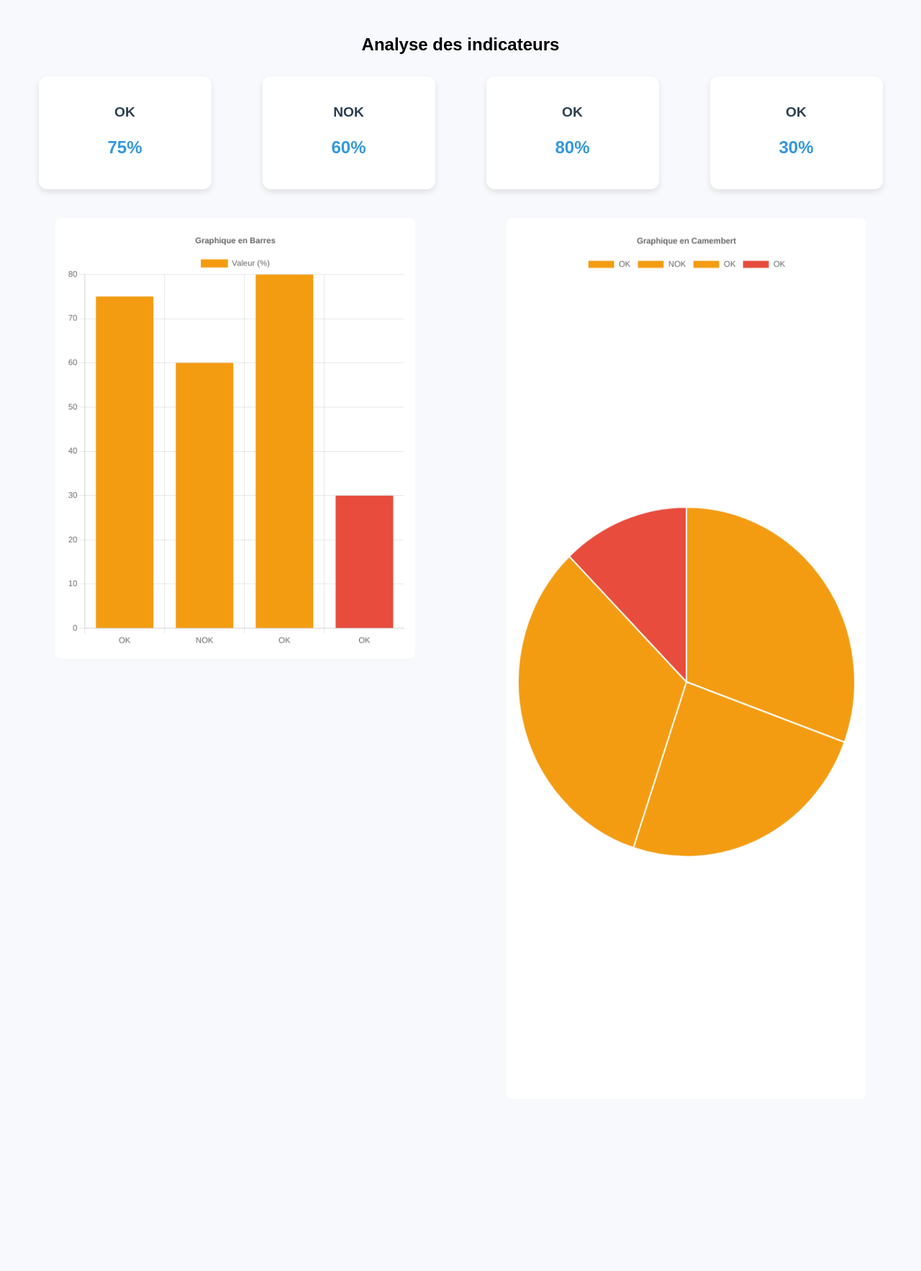
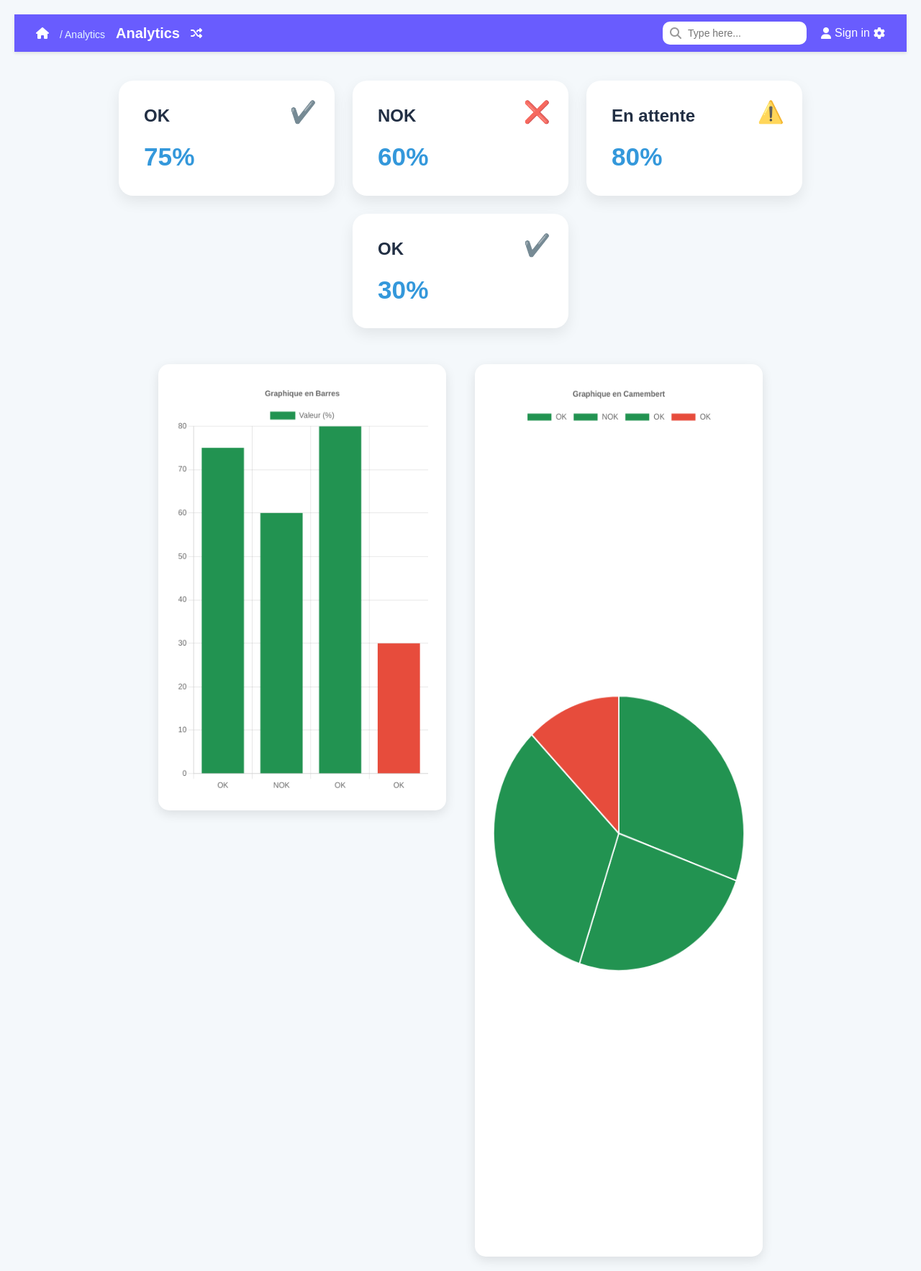
Before and after one commit to ouissalkh/Projet-Contrat-Qualit-, a PHP site: page /Analytics/Analytics.html in a window 1280 px wide. Shown: the whole page at 72% size. Before the commit the page ends 1190 px from the top, so only its background shows below. Run offline with PHP 8.4, Linux system fonts and the light colour scheme.

Commit message:
Mise à jour du dashboard : Analytics + nouvelle image + styles

```diff
--- a/Analytics/Analytics.css
+++ b/Analytics/Analytics.css
@@ -1,71 +1,227 @@
+/* ===== Reset ===== */
+* {
+  margin: 0;
+  padding: 0;
+  box-sizing: border-box;
+}
+
 body {
   font-family: 'Poppins', sans-serif;
+  background: #f5f7fa;
+  color: #2c3e50;
+  line-height: 1.6;
+  min-height: 100vh;
   padding: 20px;
-  background: #f7f9fc;
 }
 
-h2 {
-  text-align: center;
+/* ===== NAVBAR ===== */
+nav {
+  background: #fff;
+  display: flex;
+  align-items: center;
+  padding: 10px 20px;
+  border-radius: 10px;
+  box-shadow: 0 3px 10px rgba(0,0,0,0.1);
+  gap: 20px;
+  margin-bottom: 30px;
+  flex-wrap: wrap;
+}
+
+nav .nav-link {
+  font-weight: 600;
+  color: #3498db;
+  text-decoration: none;
+  font-size: 1.1rem;
+}
+
+nav .form-input {
+  flex-grow: 1;
+  position: relative;
+}
+
+nav .form-input input[type="search"] {
+  width: 100%;
+  padding: 10px 40px 10px 15px;
+  border: 2px solid #ddd;
+  border-radius: 30px;
+  font-size: 1rem;
+  transition: border-color 0.3s ease;
+}
+
+nav .form-input input[type="search"]:focus {
+  outline: none;
+  border-color: #3498db;
+}
+
+nav .form-input button.search-btn {
+  position: absolute;
+  right: 8px;
+  top: 50%;
+  transform: translateY(-50%);
+  background: transparent;
+  border: none;
+  color: #3498db;
+  font-size: 1.2rem;
+  cursor: pointer;
+}
+
+nav .notification {
+  position: relative;
+  font-size: 1.5rem;
+  color: #555;
+  cursor: pointer;
+}
+
+nav .notification .num {
+  position: absolute;
+  top: -6px;
+  right: -8px;
+  background: #e74c3c;
+  color: #fff;
+  border-radius: 50%;
+  padding: 2px 7px;
+  font-size: 0.75rem;
+  font-weight: 700;
+}
+
+nav .profile img {
+  width: 38px;
+  height: 38px;
+  border-radius: 50%;
+  object-fit: cover;
+  cursor: pointer;
+  border: 2px solid #3498db;
+}
+
+/* ===== HEAD TITLE ===== */
+.head-title {
+  display: flex;
+  justify-content: space-between;
+  align-items: center;
   margin-bottom: 30px;
 }
 
-#searchInput {
-  margin-bottom: 30px;
-  padding: 10px;
-  width: 100%;
-  max-width: 400px;
-  display: block;
-  margin-left: auto;
-  margin-right: auto;
-  border-radius: 8px;
-  border: 1px solid #ccc;
+.head-title .left h1 {
+  font-size: 2rem;
+  color: #222f44;
 }
 
+.breadcrumb {
+  list-style: none;
+  display: flex;
+  align-items: center;
+  color: #888;
+  font-size: 0.9rem;
+  margin-top: 5px;
+  gap: 5px;
+}
+
+.breadcrumb li a {
+  color: #3498db;
+  text-decoration: none;
+}
+
+.breadcrumb li i {
+  font-size: 1rem;
+  color: #ccc;
+}
+
+.btn-download {
+  display: flex;
+  align-items: center;
+  background: #3498db;
+  color: white;
+  padding: 10px 15px;
+  border-radius: 30px;
+  text-decoration: none;
+  font-weight: 600;
+  gap: 8px;
+  transition: background 0.3s ease;
+}
+
+.btn-download:hover {
+  background: #1d6fa5;
+}
+
+.btn-download i {
+  font-size: 1.3rem;
+}
+
+/* ===== CARTES INDICATEURS ===== */
 .indicateur-cards {
   display: flex;
-  justify-content: space-around;
-  gap: 20px;
-  margin-bottom: 40px;
+  gap: 25px;
   flex-wrap: wrap;
+  justify-content: center;
+  margin-top: 40px;
 }
 
 .card {
-  background-color: #ffffff;
-  padding: 20px;
-  border-radius: 12px;
-  box-shadow: 0 4px 8px rgba(0,0,0,0.1);
-  text-align: center;
-  flex: 1;
-  max-width: 200px;
+  position: relative;
+  background: #ffffff;
+  box-shadow: 0 8px 20px rgba(0, 0, 0, 0.08);
+  border-radius: 20px;
+  padding: 30px 35px 25px;
+  width: 100%;
+  max-width: 300px;
+  min-height: 120px;
+  transition: transform 0.3s ease, box-shadow 0.3s ease;
+  display: flex;
+  flex-direction: column;
+  justify-content: space-between;
 }
 
-.card h3 {
-  margin-bottom: 10px;
-  font-size: 1.2em;
-  color: #2c3e50;
+.card:hover {
+  transform: translateY(-5px);
+  box-shadow: 0 10px 25px rgba(0, 0, 0, 0.12);
 }
 
-.card p {
-  font-size: 1.5em;
-  font-weight: bold;
-  color: #3498db;
+.card-icon {
+  position: absolute;
+  top: 20px;
+  right: 25px;
+  font-size: 30px;
+  color: #4a90e2;
+  opacity: 0.8;
+  transition: opacity 0.3s ease;
 }
 
+.card:hover .card-icon {
+  opacity: 1;
+}
+
+.card-content h3 {
+  font-size: 1.5rem;
+  color: #222f44;
+  font-weight: 700;
+  margin-bottom: 10px;
+}
+
+.card-content p {
+  font-size: 2.2rem;
+  color: #3498db;
+  font-weight: 700;
+}
+
+/* ===== GRAPHIQUES ===== */
 .charts {
   display: flex;
-  justify-content: space-around;
+  gap: 40px;
+  justify-content: center;
   flex-wrap: wrap;
-  gap: 30px;
+  margin-top: 50px;
 }
 
 canvas {
-  max-width: 500px;
-  background-color: #fff;
-  border-radius: 8px;
-  padding: 15px;
+  background: #fff;
+  border-radius: 15px;
+  padding: 25px;
+  max-width: 400px;
+  height: 90px;
+  box-shadow: 0 5px 15px rgba(0,0,0,0.1);
 }
 
-/* Responsive */
+/* ===== RESPONSIVE ===== */
 @media (max-width: 768px) {
   .indicateur-cards {
     flex-direction: column;
@@ -78,6 +234,87 @@ canvas {
   }
 
   canvas {
-    width: 90% !important;
+    max-width: 95vw;
+    padding: 15px;
+  }
+
+  nav {
+    flex-wrap: wrap;
+    gap: 15px;
   }
 }
+@import url('https://fonts.googleapis.com/css2?family=Poppins:wght@400;600&display=swap');
+
+body {
+  margin: 0;
+  font-family: 'Poppins', sans-serif;
+  background-color: #f4f8fb;
+}
+
+/* Header bar */
+.header {
+  display: flex;
+  justify-content: space-between;
+  align-items: center;
+  background-color: #695CFE;
+  color: white;
+  padding: 10px 30px;
+  box-shadow: 0 2px 4px rgba(0, 0, 0, 0.1);
+}
+
+/* Left part (breadcrumb + title) */
+.header-left {
+  display: flex;
+  align-items: center;
+  gap: 15px;
+}
+
+.header-left i {
+  font-size: 16px;
+}
+
+.breadcrumb {
+  font-size: 14px;
+  color: #e6f8ff;
+}
+
+.page-title {
+  font-weight: 600;
+  font-size: 20px;
+}
+
+/* Right part (search + sign in) */
+.header-right {
+  display: flex;
+  align-items: center;
+  gap: 20px;
+}
+
+.search-box {
+  position: relative;
+}
+
+.search-box input {
+  padding: 8px 12px 8px 35px;
+  border: none;
+  border-radius: 10px;
+  font-size: 14px;
+  width: 200px;
+}
+
+.search-box i {
+  position: absolute;
+  top: 50%;
+  left: 10px;
+  transform: translateY(-50%);
+  color: #999;
+}
+
+.signin {
+  display: flex;
+  align-items: center;
+  gap: 5px;
+  color: white;
+  font-weight: 500;
+  cursor: pointer;
+}
--- a/Analytics/Analytics.html
+++ b/Analytics/Analytics.html
@@ -4,34 +4,74 @@
   <meta charset="UTF-8">
   <title>Analyse des indicateurs</title>
   <link rel="stylesheet" href="Analytics.css">
+  <link rel="stylesheet" href="https://cdnjs.cloudflare.com/ajax/libs/font-awesome/6.4.0/css/all.min.css">
   <script src="https://cdn.jsdelivr.net/npm/chart.js"></script>
 </head>
 <body>
 
-  <h2>Analyse des indicateurs</h2>
+  <!-- <h2>Analyse des indicateurs</h2> -->
+
+
+
+<div class="header">
+  <div class="header-left">
+    <i class="fa fa-home"></i>
+    <span class="breadcrumb">/ Analytics</span>
+    <span class="page-title">Analytics</span>
+    <i class="fa fa-random"></i>
+  </div>
+
+  <div class="header-right">
+    <div class="search-box">
+      <i class="fa fa-search"></i>
+      <input type="text" placeholder="Type here..." />
+    </div>
+    <div class="signin">
+      <i class="fa fa-user"></i>
+      <span>Sign in</span>
+      <i class="fa fa-cog"></i>
+    </div>
+  </div>
+</div>
+
+	</section>
+	<!-- CONTENT -->
 
   <!-- 🔍 Barre de recherche -->
 <!-- <input type="text" id="searchInput" placeholder="🔍 Rechercher un indicateur..." oninput="filtrerCartes()"> -->
 
   <!-- 📊 Cartes indicateurs -->
-  <div class="indicateur-cards">
-    <div class="card">
+<!-- 📊 Cartes indicateurs -->
+<div class="indicateur-cards">
+  <div class="card">
+    <div class="card-icon">✔️</div>
+    <div class="card-content">
       <h3>OK</h3>
       <p>75%</p>
     </div>
-    <div class="card">
+  </div>
+  <div class="card">
+    <div class="card-icon">❌</div>
+    <div class="card-content">
       <h3>NOK</h3>
       <p>60%</p>
     </div>
-    <div class="card">
-      <h3>OK</h3>
+  </div>
+  <div class="card">
+    <div class="card-icon">⚠️</div>
+    <div class="card-content">
+      <h3>En attente</h3>
       <p>80%</p>
     </div>
-    <div class="card">
+  </div>
+  <div class="card">
+    <div class="card-icon">✔️</div>
+    <div class="card-content">
       <h3>OK</h3>
       <p>30%</p>
     </div>
   </div>
+</div>
 
   <!-- 🎯 Graphiques -->
   <div class="charts">
--- a/Analytics/Analytics.js
+++ b/Analytics/Analytics.js
@@ -3,8 +3,8 @@ const labels = ['OK', 'NOK', 'OK', 'OK'];
 // les valeurs des etiquètes
 const dataValues = [75, 60, 80, 30];
 const colors = dataValues.map(val => {
-  if (val >= 85) return '#2ecc71';
-  if (val >= 60) return '#f39c12';
+  if (val >= 85) return '#229351ff';
+  if (val >= 40) return '#229351ff';
   return '#e74c3c';
 });
 
--- a/index.html
+++ b/index.html
@@ -15,7 +15,7 @@
     <!--site navbar -->
     <nav class="site-nav">
         <!-- Barre de navigation en haut de page (visible sur petits écrans) -->
-         <!-- Bouton pour ouvrir/fermer la sidebar (menu latéral) -->
+        <!-- Bouton pour ouvrir/fermer la sidebar (menu latéral) -->
         <button class="sidebar-toggle">
             <!-- Icône "menu" des Google Material Symbols -->
             <span class="material-symbols-rounded"> menu </span>
@@ -66,7 +66,7 @@
                         <a href="#" class="submenu-link" data-page="TOUS">TOUS</a>
                     </div>
                 </li>
-                    <a href="" class="menu-link ">
+                    <a href="" class="menu-link " data-page="Analytics">
                         <!-- Icône "analytics" -->
                         <span class="material-symbols-rounded">analytics</span>
                         <!-- Texte du menu -->
```
Also changed, not shown: script.js (+28 -0 lines), style.css (+13 -0 lines), img/people.png (added).
